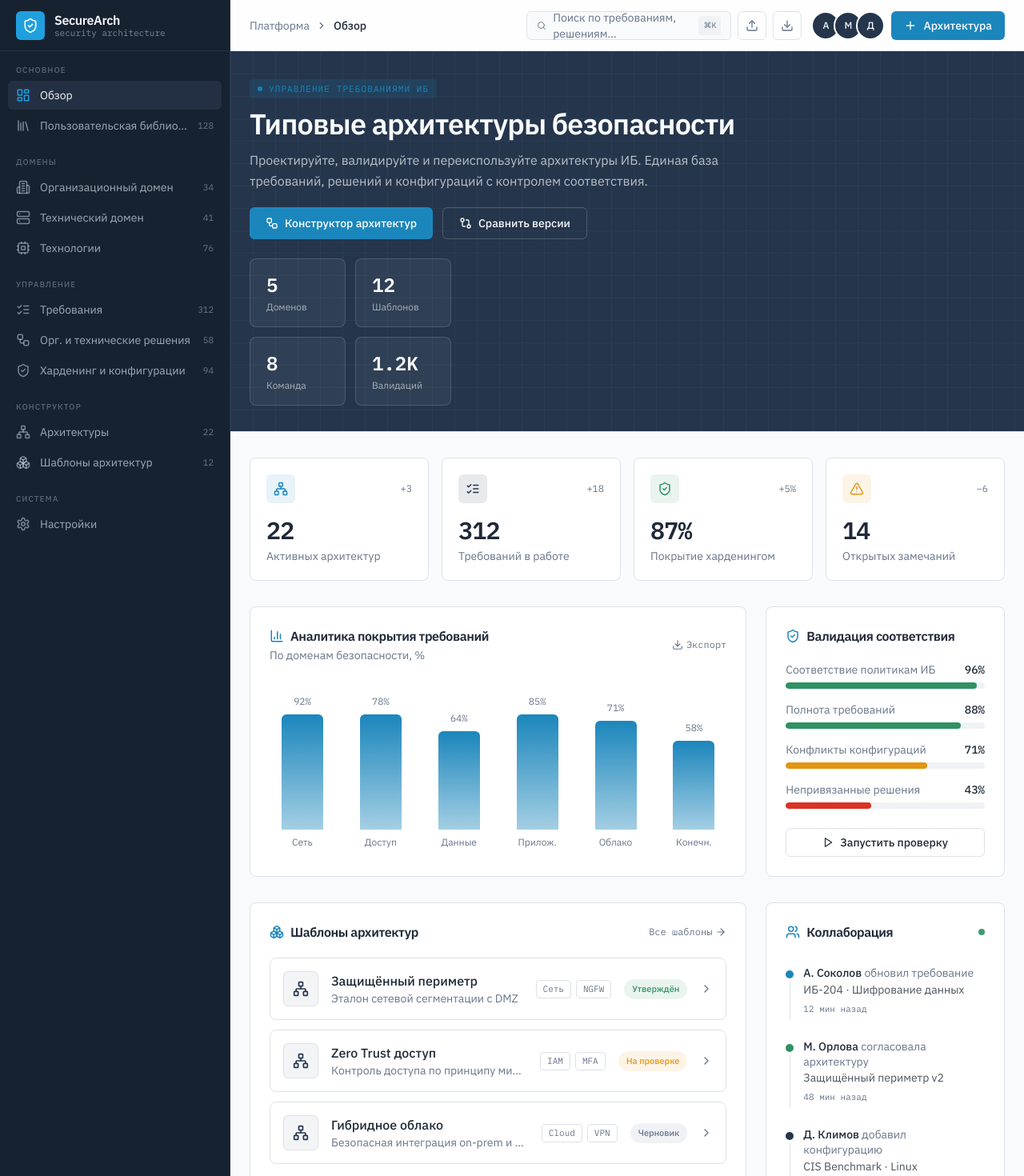
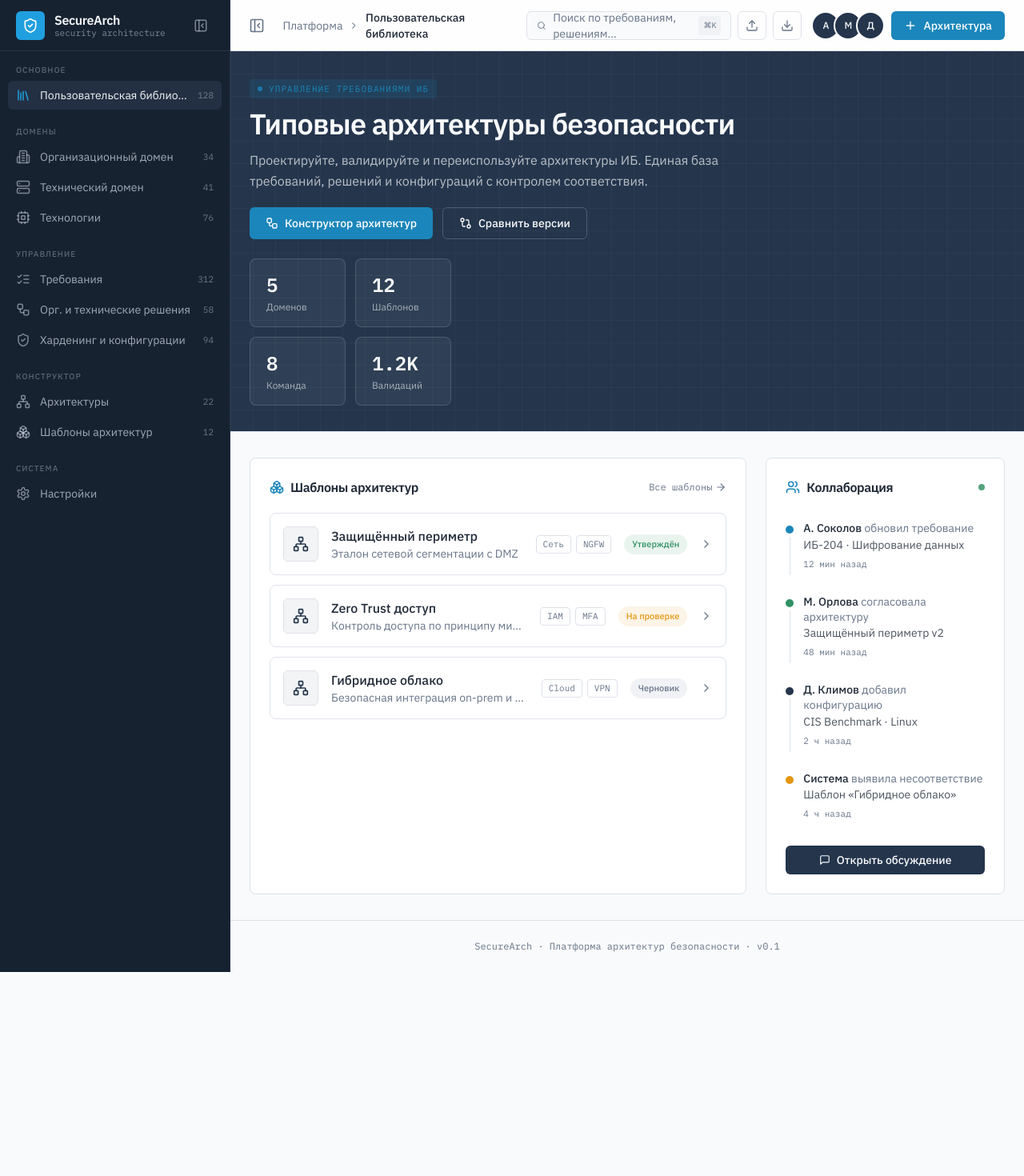
Before and after one commit to pr-poehali-dev/security-architecture-platform, a React (Vite) app: page / in a window 1280 px wide. Shown: the top 1470 px of the page at 80% size. After the commit the page ends 1215 px from the top, so only its background shows below. Built offline with nearby package versions, Linux system fonts and the light colour scheme.

Commit message:
Убрать аналитику и скрыть боковое меню

```diff
--- a/src/pages/Index.tsx
+++ b/src/pages/Index.tsx
@@ -4,7 +4,6 @@ import Icon from '@/components/ui/icon';
 type NavItem = { id: string; label: string; icon: string; group: string; count?: number };
 
 const NAV: NavItem[] = [
-  { id: 'dashboard', label: 'Обзор', icon: 'LayoutDashboard', group: 'Основное' },
   { id: 'library', label: 'Пользовательская библиотека', icon: 'Library', group: 'Основное', count: 128 },
   { id: 'org-domain', label: 'Организационный домен', icon: 'Building2', group: 'Домены', count: 34 },
   { id: 'tech-domain', label: 'Технический домен', icon: 'Server', group: 'Домены', count: 41 },
@@ -19,34 +18,11 @@ const NAV: NavItem[] = [
 
 const GROUPS = ['Основное', 'Домены', 'Управление', 'Конструктор', 'Система'];
 
-const METRICS = [
-  { label: 'Активных архитектур', value: '22', delta: '+3', icon: 'Network', tone: 'accent' },
-  { label: 'Требований в работе', value: '312', delta: '+18', icon: 'ListChecks', tone: 'primary' },
-  { label: 'Покрытие харденингом', value: '87%', delta: '+5%', icon: 'ShieldCheck', tone: 'success' },
-  { label: 'Открытых замечаний', value: '14', delta: '−6', icon: 'TriangleAlert', tone: 'warning' },
-];
-
-const COVERAGE = [
-  { name: 'Сеть', v: 92 },
-  { name: 'Доступ', v: 78 },
-  { name: 'Данные', v: 64 },
-  { name: 'Прилож.', v: 85 },
-  { name: 'Облако', v: 71 },
-  { name: 'Конечн.', v: 58 },
-];
-
 const ACTIVITY = [
   { user: 'А. Соколов', action: 'обновил требование', target: 'ИБ-204 · Шифрование данных', time: '12 мин', color: 'bg-accent' },
   { user: 'М. Орлова', action: 'согласовала архитектуру', target: 'Защищённый периметр v2', time: '48 мин', color: 'bg-success' },
   { user: 'Д. Климов', action: 'добавил конфигурацию', target: 'CIS Benchmark · Linux', time: '2 ч', color: 'bg-primary' },
   { user: 'Система', action: 'выявила несоответствие', target: 'Шаблон «Гибридное облако»', time: '4 ч', color: 'bg-warning' },
-];
-
-const VALIDATION = [
-  { label: 'Соответствие политикам ИБ', value: 96, status: 'ok' },
-  { label: 'Полнота требований', value: 88, status: 'ok' },
-  { label: 'Конфликты конфигураций', value: 71, status: 'warn' },
-  { label: 'Непривязанные решения', value: 43, status: 'err' },
 ];
 
 const ARCH_TEMPLATES = [
@@ -55,43 +31,48 @@ const ARCH_TEMPLATES = [
   { name: 'Гибридное облако', desc: 'Безопасная интеграция on-prem и cloud', tags: ['Cloud', 'VPN'], status: 'Черновик', tone: 'muted' },
 ];
 
-const TONE: Record<string, string> = {
-  accent: 'text-accent bg-accent/10',
-  primary: 'text-primary bg-primary/10',
-  success: 'text-success bg-success/10',
-  warning: 'text-warning bg-warning/10',
-};
-
 const Index = () => {
-  const [active, setActive] = useState('dashboard');
-  const [collapsed, setCollapsed] = useState(false);
+  const [active, setActive] = useState('library');
+  const [menuOpen, setMenuOpen] = useState(true);
 
   return (
     <div className="min-h-screen flex bg-background text-foreground">
+      {/* Overlay (mobile) */}
+      {menuOpen && (
+        <div
+          onClick={() => setMenuOpen(false)}
+          className="fixed inset-0 z-20 bg-black/40 backdrop-blur-sm lg:hidden"
+        />
+      )}
+
       {/* Sidebar */}
       <aside
-        className={`${collapsed ? 'w-[68px]' : 'w-72'} shrink-0 bg-sidebar text-sidebar-foreground border-r border-sidebar-border transition-all duration-300 flex flex-col`}
+        className={`fixed lg:static inset-y-0 left-0 z-30 w-72 bg-sidebar text-sidebar-foreground border-r border-sidebar-border flex flex-col transition-all duration-300 ${
+          menuOpen ? 'translate-x-0 lg:w-72' : '-translate-x-full lg:w-0 lg:overflow-hidden lg:border-r-0'
+        }`}
       >
-        <div className="h-16 flex items-center gap-3 px-5 border-b border-sidebar-border">
+        <div className="h-16 flex items-center gap-3 px-5 border-b border-sidebar-border shrink-0">
           <div className="size-9 rounded-md bg-sidebar-primary flex items-center justify-center shrink-0">
             <Icon name="ShieldCheck" size={20} className="text-sidebar-primary-foreground" />
           </div>
-          {!collapsed && (
-            <div className="leading-tight">
+          <div className="leading-tight flex-1">
             <div className="font-semibold text-sidebar-accent-foreground tracking-tight">SecureArch</div>
             <div className="text-[11px] text-sidebar-foreground/60 font-mono">security architecture</div>
           </div>
-          )}
+          <button
+            onClick={() => setMenuOpen(false)}
+            className="size-8 rounded-md flex items-center justify-center text-sidebar-foreground/60 hover:text-sidebar-accent-foreground hover:bg-sidebar-accent/50 transition-colors"
+          >
+            <Icon name="PanelLeftClose" size={18} />
+          </button>
         </div>
 
         <nav className="flex-1 overflow-y-auto py-4 px-2.5 space-y-5">
           {GROUPS.map((group) => (
             <div key={group}>
-              {!collapsed && (
               <div className="px-2.5 mb-1.5 text-[10px] uppercase tracking-widest text-sidebar-foreground/40 font-medium">
                 {group}
               </div>
-              )}
               <div className="space-y-0.5">
                 {NAV.filter((n) => n.group === group).map((item) => {
                   const isActive = active === item.id;
@@ -110,8 +91,8 @@ const Index = () => {
                         size={18}
                         className={isActive ? 'text-sidebar-primary' : 'text-sidebar-foreground/60'}
                       />
-                      {!collapsed && <span className="flex-1 text-left truncate">{item.label}</span>}
-                      {!collapsed && item.count != null && (
+                      <span className="flex-1 text-left truncate">{item.label}</span>
+                      {item.count != null && (
                         <span className="text-[11px] font-mono text-sidebar-foreground/50">{item.count}</span>
                       )}
                     </button>
@@ -121,19 +102,19 @@ const Index = () => {
             </div>
           ))}
         </nav>
-
-        <button
-          onClick={() => setCollapsed((c) => !c)}
-          className="h-12 border-t border-sidebar-border flex items-center justify-center text-sidebar-foreground/60 hover:text-sidebar-accent-foreground transition-colors"
-        >
-          <Icon name={collapsed ? 'ChevronsRight' : 'ChevronsLeft'} size={18} />
-        </button>
       </aside>
 
       {/* Main */}
       <div className="flex-1 flex flex-col min-w-0">
         {/* Topbar */}
         <header className="h-16 shrink-0 border-b border-border bg-card/80 backdrop-blur-sm flex items-center gap-4 px-6 sticky top-0 z-10">
+          <button
+            onClick={() => setMenuOpen((o) => !o)}
+            className="size-9 -ml-2 rounded-md flex items-center justify-center text-muted-foreground hover:text-foreground hover:bg-muted transition-colors"
+            aria-label="Меню"
+          >
+            <Icon name={menuOpen ? 'PanelLeftClose' : 'Menu'} size={20} />
+          </button>
           <div className="flex items-center gap-2 text-sm text-muted-foreground">
             <span>Платформа</span>
             <Icon name="ChevronRight" size={14} />
@@ -216,83 +197,6 @@ const Index = () => {
           </div>
 
           <div className="px-6 py-8 max-w-[1400px] mx-auto space-y-8">
-            {/* Metrics */}
-            <section className="grid grid-cols-2 lg:grid-cols-4 gap-4">
-              {METRICS.map((m, i) => (
-                <div
-                  key={m.label}
-                  className="rounded-lg border border-border bg-card p-5 animate-fade-up hover:border-accent/50 transition-colors"
-                  style={{ animationDelay: `${i * 0.05}s` }}
-                >
-                  <div className="flex items-center justify-between">
-                    <div className={`size-9 rounded-md flex items-center justify-center ${TONE[m.tone]}`}>
-                      <Icon name={m.icon} size={18} />
-                    </div>
-                    <span className="text-xs font-mono text-muted-foreground">{m.delta}</span>
-                  </div>
-                  <div className="mt-4 text-3xl font-semibold tracking-tight font-mono">{m.value}</div>
-                  <div className="text-sm text-muted-foreground mt-1">{m.label}</div>
-                </div>
-              ))}
-            </section>
-
-            <div className="grid grid-cols-1 lg:grid-cols-3 gap-6">
-              {/* Analytics — coverage chart */}
-              <section className="lg:col-span-2 rounded-lg border border-border bg-card p-6">
-                <div className="flex items-center justify-between mb-6">
-                  <div>
-                    <h2 className="font-semibold tracking-tight flex items-center gap-2">
-                      <Icon name="BarChart3" size={18} className="text-accent" />
-                      Аналитика покрытия требований
-                    </h2>
-                    <p className="text-sm text-muted-foreground mt-0.5">По доменам безопасности, %</p>
-                  </div>
-                  <button className="text-xs font-mono text-muted-foreground hover:text-accent flex items-center gap-1">
-                    <Icon name="Download" size={14} /> Экспорт
-                  </button>
-                </div>
-                <div className="flex items-end justify-between gap-4 h-52 pt-4">
-                  {COVERAGE.map((c, i) => (
-                    <div key={c.name} className="flex-1 flex flex-col items-center gap-2 h-full justify-end">
-                      <span className="text-xs font-mono text-muted-foreground">{c.v}%</span>
-                      <div className="w-full max-w-[52px] rounded-t-md bg-gradient-to-t from-accent/40 to-accent animate-bar"
-                        style={{ height: `${c.v}%`, animationDelay: `${i * 0.08}s` }} />
-                      <span className="text-xs text-muted-foreground">{c.name}</span>
-                    </div>
-                  ))}
-                </div>
-              </section>
-
-              {/* Validation */}
-              <section className="rounded-lg border border-border bg-card p-6">
-                <h2 className="font-semibold tracking-tight flex items-center gap-2 mb-5">
-                  <Icon name="ShieldCheck" size={18} className="text-accent" />
-                  Валидация соответствия
-                </h2>
-                <div className="space-y-4">
-                  {VALIDATION.map((v) => (
-                    <div key={v.label}>
-                      <div className="flex items-center justify-between text-sm mb-1.5">
-                        <span className="text-muted-foreground">{v.label}</span>
-                        <span className="font-mono font-medium">{v.value}%</span>
-                      </div>
-                      <div className="h-2 rounded-full bg-muted overflow-hidden">
-                        <div
-                          className={`h-full rounded-full ${
-                            v.status === 'ok' ? 'bg-success' : v.status === 'warn' ? 'bg-warning' : 'bg-destructive'
-                          }`}
-                          style={{ width: `${v.value}%` }}
-                        />
-                      </div>
-                    </div>
-                  ))}
-                </div>
-                <button className="mt-6 w-full h-9 rounded-md border border-border text-sm font-medium hover:border-accent hover:text-accent transition-colors flex items-center justify-center gap-2">
-                  <Icon name="Play" size={14} /> Запустить проверку
-                </button>
-              </section>
-            </div>
-
             {/* Templates + Collaboration */}
             <div className="grid grid-cols-1 lg:grid-cols-3 gap-6">
               <section className="lg:col-span-2 rounded-lg border border-border bg-card p-6">
```
Lines whose indentation alone changed are shown as unchanged.
